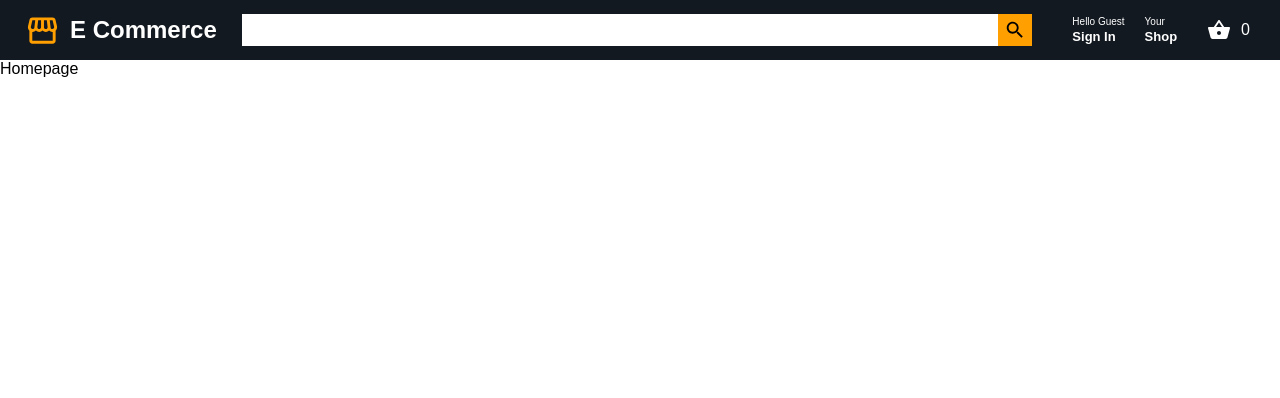
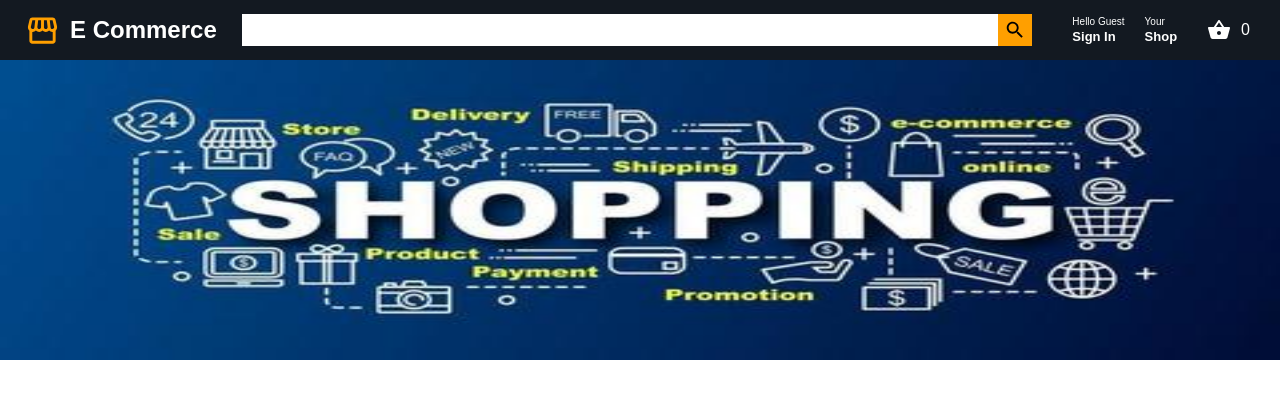
Before and after one commit to aaronkagan/e-commerce, a React (Create React App) app: page / in a window 1280 px wide. Shown: the top 398 px of the page. Built offline with nearby package versions, Linux system fonts and the light colour scheme; no server answers.

Commit message:
fetching product data

```diff
--- a/src/components/Homepage.js
+++ b/src/components/Homepage.js
@@ -1,9 +1,32 @@
+import { useEffect, useState } from 'react';
 import styled from 'styled-components';
+import banner from '../assets/images/banner.jpg';
 
 const Homepage = () => {
-  return <Wrapper>Homepage</Wrapper>;
+  const [products, setProducts] = useState([{}]);
+
+  useEffect(() => {
+    fetch('https://fakestoreapi.com/products')
+      .then((res) => res.json())
+      .then((data) => setProducts(data))
+      .catch((err) => console.log(err));
+  }, []);
+
+  return (
+    <Wrapper>
+      <Banner
+        src={banner}
+        alt="banner"
+      />
+    </Wrapper>
+  );
 };
 
 const Wrapper = styled.div``;
 
+const Banner = styled.img`
+  width: 100vw;
+  height: 300px;
+`;
+
 export default Homepage;
```
